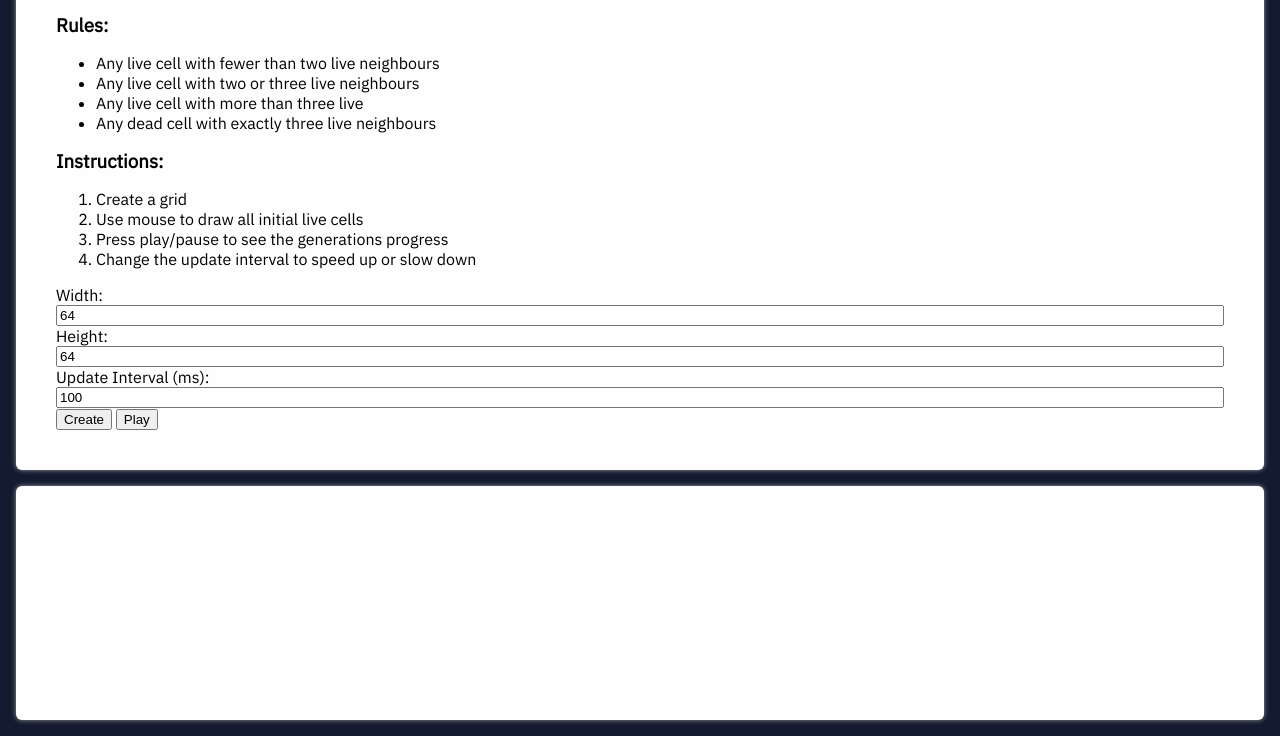
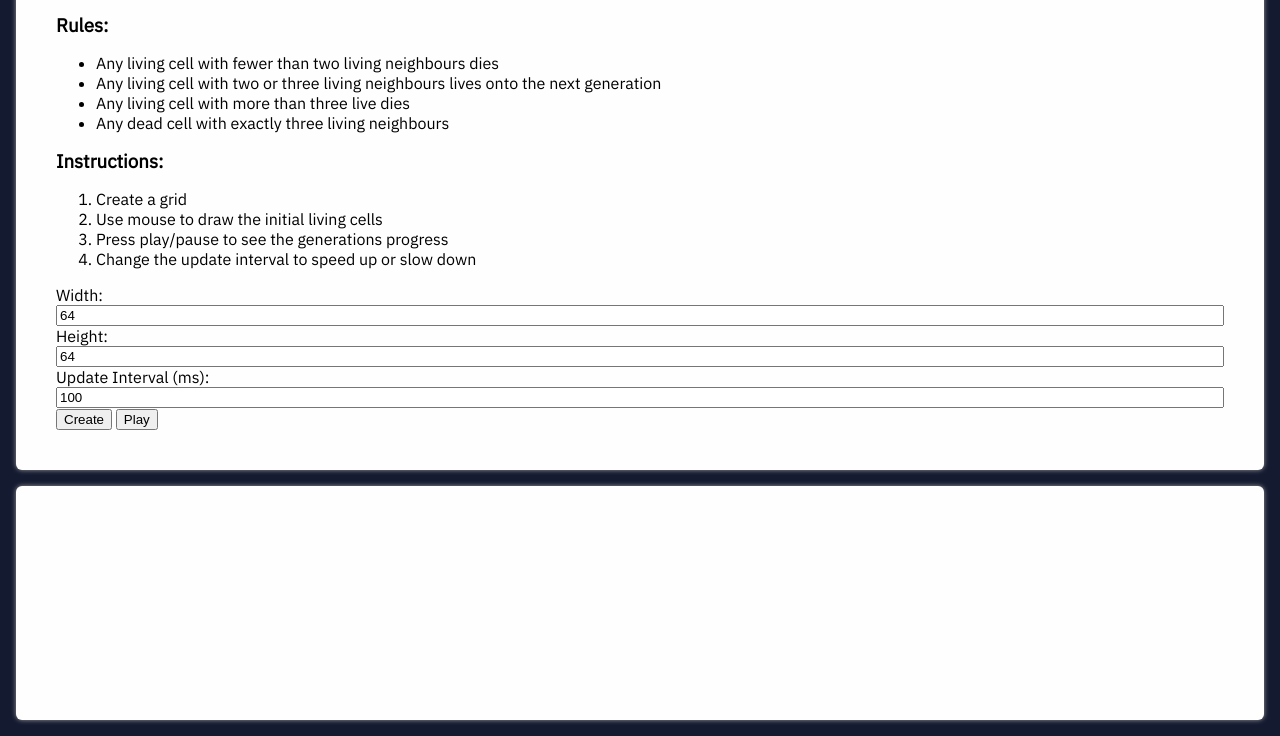
Before and after one commit to kamiyaa/game-of-life, a website built with webpack: page www/index.html in a window 1280 px wide. Shown: the part 150-886 px from the top of the page. Built offline with nearby package versions, Linux system fonts and the light colour scheme.

Commit message:
update README.md

```diff
--- a/www/index.html
+++ b/www/index.html
@@ -12,15 +12,15 @@
 			<p>A Webassembly game written with Rust and Javascript</p>
 			<h3>Rules:</h3>
 			<ul>
-			<li>Any live cell with fewer than two live neighbours</li>
-			<li>Any live cell with two or three live neighbours</li>
-			<li>Any live cell with more than three live</li>
-			<li>Any dead cell with exactly three live neighbours</li>
+			<li>Any living cell with fewer than two living neighbours dies</li>
+			<li>Any living cell with two or three living neighbours lives onto the next generation</li>
+			<li>Any living cell with more than three live dies</li>
+			<li>Any dead cell with exactly three living neighbours</li>
 			</ul>
 			<h3>Instructions:</h3>
 			<ol>
 			<li>Create a grid</li>
-			<li>Use mouse to draw all initial live cells</li>
+			<li>Use mouse to draw the initial living cells</li>
 			<li>Press play/pause to see the generations progress</li>
 			<li>Change the update interval to speed up or slow down</li>
 			</ol>
--- a/www/index.js
+++ b/www/index.js
@@ -126,6 +126,9 @@ const isPaused = () => {
 };
 
 const play = () => {
+	if (universe === null) {
+		return;
+	}
 	interval = document.getElementById("CanvasUpdateInterval").value;
 	paused = false;
 	playPauseButton.textContent = "Pause";
```
Also changed, not shown: docs/1.bootstrap.js (+1 -1 lines), docs/index.html (+5 -6 lines), README.md.
